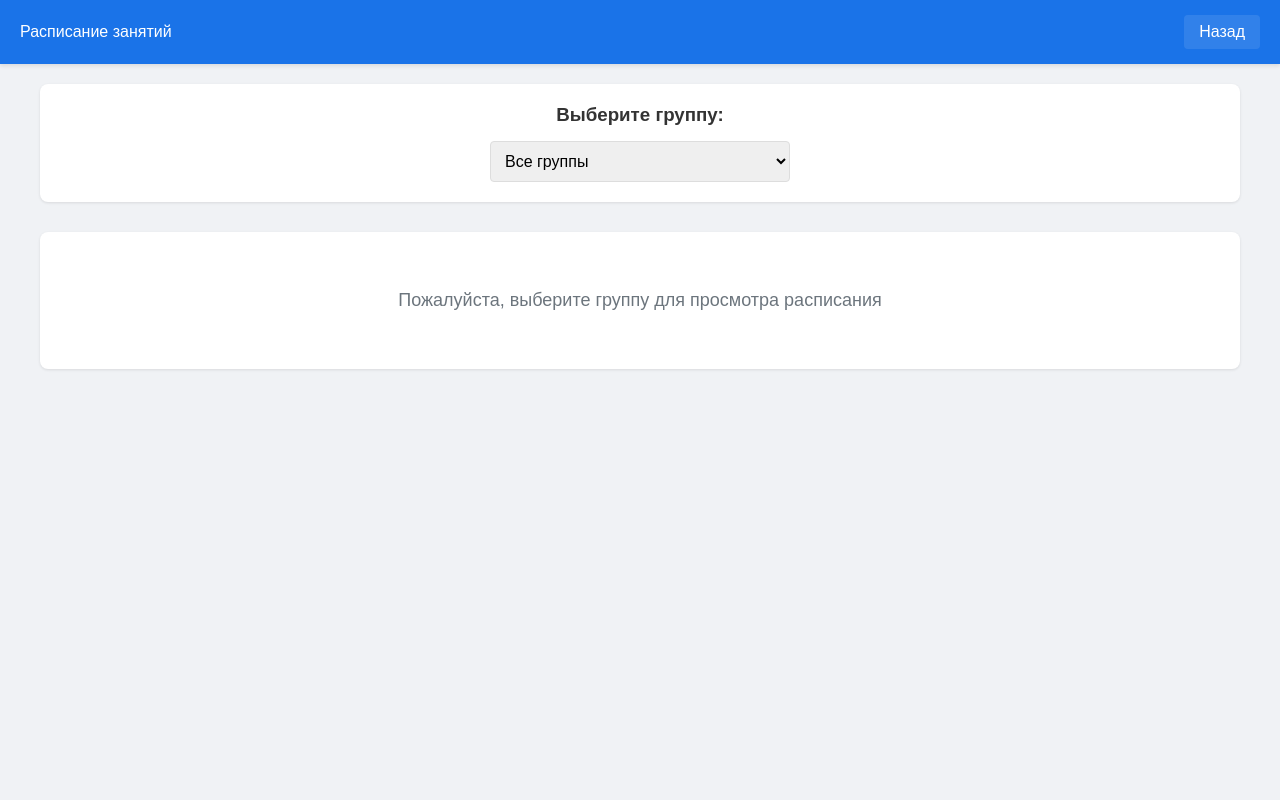
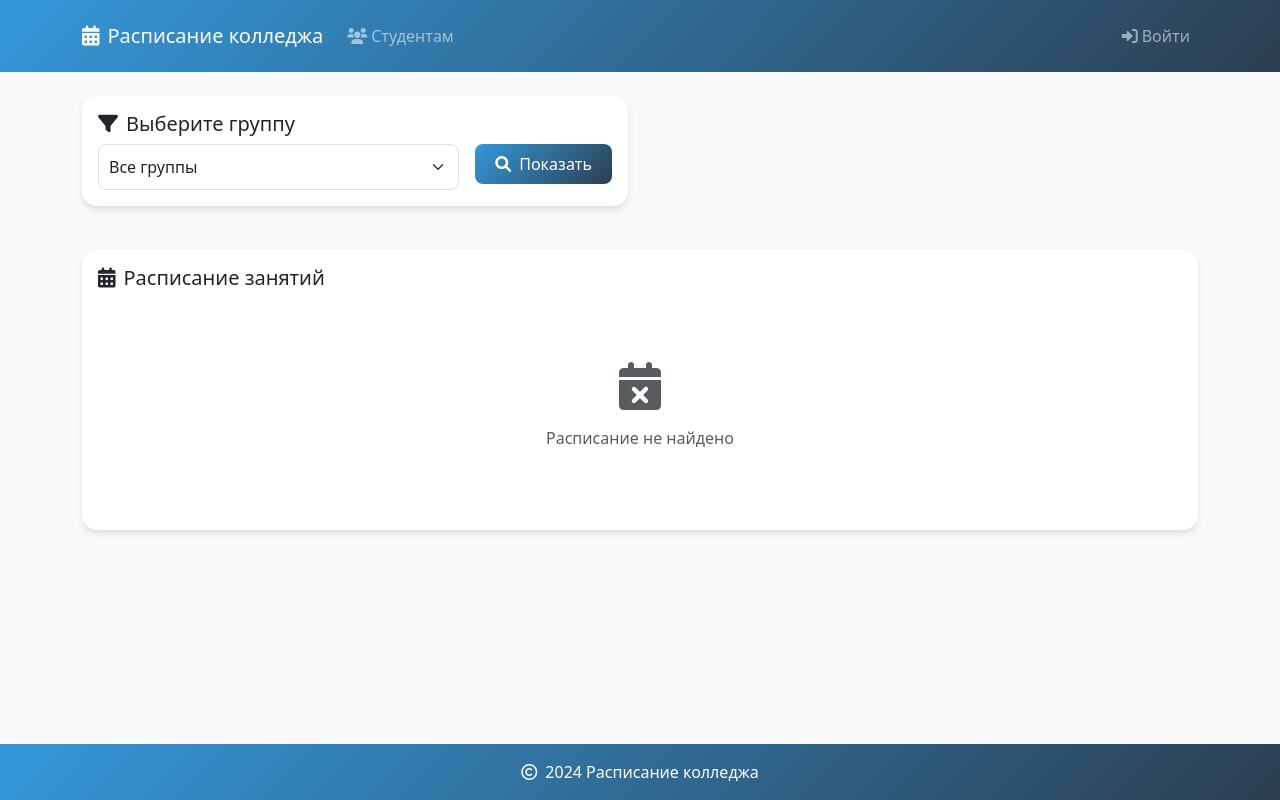
Before and after one commit to damir7182/college-schedule, a Flask app: page /student in a window 1280 px wide. Run offline with Flask 2, Linux system fonts and the light colour scheme; tables that the repository leaves empty hold one stand-in row (values such as "Sample post").

Commit message:
Update public_schedule.html

```diff
--- a/templates/public_schedule.html
+++ b/templates/public_schedule.html
@@ -1,209 +1,75 @@
-<!DOCTYPE html>
-<html lang="ru">
-<head>
-    <meta charset="UTF-8">
-    <meta name="viewport" content="width=device-width, initial-scale=1.0">
-    <title>Расписание занятий</title>
-    <style>
-        body {
-            font-family: Arial, sans-serif;
-            margin: 0;
-            padding: 0;
-            background-color: #f0f2f5;
-        }
+{% extends "base.html" %}
 
-        .navbar {
-            background-color: #1a73e8;
-            color: white;
-            padding: 15px 20px;
-            display: flex;
-            justify-content: space-between;
-            align-items: center;
-            box-shadow: 0 2px 4px rgba(0,0,0,0.1);
-        }
-
-        .container {
-            max-width: 1200px;
-            margin: 0 auto;
-            padding: 20px;
-        }
-
-        .back-btn {
-            color: white;
-            text-decoration: none;
-            padding: 8px 15px;
-            background-color: rgba(255,255,255,0.1);
-            border-radius: 4px;
-            transition: background-color 0.3s;
-        }
-
-        .back-btn:hover {
-            background-color: rgba(255,255,255,0.2);
-        }
-
-        .group-selector {
-            background-color: white;
-            padding: 20px;
-            margin-bottom: 30px;
-            border-radius: 8px;
-            box-shadow: 0 1px 3px rgba(0,0,0,0.1);
-            text-align: center;
-        }
-
-        .group-selector h3 {
-            margin-top: 0;
-            margin-bottom: 15px;
-            color: #333;
-        }
-
-        .filter-group select {
-            width: 300px;
-            padding: 10px;
-            font-size: 16px;
-            border: 1px solid #ddd;
-            border-radius: 4px;
-        }
-
-        .group-title {
-            text-align: center;
-            color: #1a73e8;
-            margin: 30px 0;
-            font-size: 24px;
-        }
-
-        .day-schedule {
-            margin-bottom: 40px;
-            background-color: white;
-            border-radius: 8px;
-            box-shadow: 0 1px 3px rgba(0,0,0,0.1);
-            overflow: hidden;
-        }
-
-        .day-schedule h3 {
-            margin: 0;
-            padding: 15px 20px;
-            background-color: #1a73e8;
-            color: white;
-            font-size: 18px;
-        }
-
-        .schedule-table {
-            width: 100%;
-            border-collapse: collapse;
-            background-color: white;
-        }
-
-        .schedule-table th {
-            background-color: #f8f9fa;
-            color: #333;
-            font-weight: 500;
-            padding: 12px 15px;
-            text-align: left;
-            border-bottom: 2px solid #dee2e6;
-        }
-
-        .schedule-table td {
-            padding: 12px 15px;
-            border-bottom: 1px solid #dee2e6;
-        }
-
-        .no-classes {
-            text-align: center;
-            color: #6c757d;
-            font-style: italic;
-            padding: 20px !important;
-        }
-
-        .select-group-message {
-            text-align: center;
-            padding: 40px;
-            background-color: white;
-            border-radius: 8px;
-            color: #6c757d;
-            font-size: 18px;
-            box-shadow: 0 1px 3px rgba(0,0,0,0.1);
-        }
-
-        @media (max-width: 768px) {
-            .container {
-                padding: 10px;
-            }
-
-            .group-selector select {
-                width: 100%;
-            }
-
-            .schedule-table {
-                display: block;
-                overflow-x: auto;
-            }
-        }
-    </style>
-</head>
-<body>
-    <nav class="navbar">
-        <span>Расписание занятий</span>
-        <a href="{{ url_for('index') }}" class="back-btn">Назад</a>
-    </nav>
-
-    <div class="container">
-        <!-- Выбор группы -->
-        <div class="group-selector">
-            <h3>Выберите группу:</h3>
-            <form action="{{ url_for('student') }}" method="GET">
-                <div class="filter-group">
-                    <select id="filter_group" name="group" onchange="this.form.submit()">
+{% block content %}
+<div class="row mb-4">
+    <div class="col-md-6">
+        <div class="card">
+            <div class="card-body">
+                <h5 class="card-title">
+                    <i class="fas fa-filter me-2"></i>Выберите группу
+                </h5>
+                <form method="GET" class="row g-3">
+                    <div class="col-auto flex-grow-1">
+                        <select name="group" class="form-select">
                             <option value="">Все группы</option>
                             {% for group in groups %}
-                            <option value="{{ group }}" {% if request.args.get('group') == group %}selected{% endif %}>{{ group }}</option>
+                            <option value="{{ group }}" {% if group == selected_group %}selected{% endif %}>
+                                {{ group }}
+                            </option>
                             {% endfor %}
                         </select>
                     </div>
+                    <div class="col-auto">
+                        <button type="submit" class="btn btn-custom">
+                            <i class="fas fa-search me-2"></i>Показать
+                        </button>
+                    </div>
                 </form>
             </div>
+        </div>
+    </div>
+</div>
 
+<div class="card">
+    <div class="card-body">
+        <h5 class="card-title mb-4">
+            <i class="fas fa-calendar-alt me-2"></i>Расписание занятий
             {% if selected_group %}
-            <h2 class="group-title">Расписание группы {{ selected_group }}</h2>
+            <span class="badge bg-primary ms-2">{{ selected_group }}</span>
+            {% endif %}
+        </h5>
 
-            {% for day in ['Понедельник', 'Вторник', 'Среда', 'Четверг', 'Пятница', 'Суббота'] %}
-                <div class="day-schedule">
-                    <h3>{{ day }}</h3>
-                    <table class="schedule-table">
+        {% if schedules %}
+        <div class="table-responsive">
+            <table class="table table-hover">
                 <thead>
                     <tr>
-                                <th>Время</th>
-                                <th>Предмет</th>
-                                <th>Преподаватель</th>
-                                <th>Аудитория</th>
+                        <th><i class="fas fa-calendar-day me-2"></i>День</th>
+                        <th><i class="fas fa-clock me-2"></i>Время</th>
+                        <th><i class="fas fa-book me-2"></i>Предмет</th>
+                        <th><i class="fas fa-chalkboard-teacher me-2"></i>Преподаватель</th>
+                        <th><i class="fas fa-door-open me-2"></i>Аудитория</th>
                     </tr>
                 </thead>
                 <tbody>
-                            {% set found = false %}
                     {% for schedule in schedules %}
-                                {% if schedule.day == day %}
-                                    {% set found = true %}
                     <tr>
+                        <td>{{ schedule.day }}</td>
                         <td>{{ schedule.time }}</td>
                         <td>{{ schedule.subject }}</td>
                         <td>{{ schedule.teacher }}</td>
                         <td>{{ schedule.room }}</td>
                     </tr>
-                                {% endif %}
                     {% endfor %}
-                            {% if not found %}
-                                <tr>
-                                    <td colspan="4" class="no-classes">Нет занятий</td>
-                                </tr>
-                            {% endif %}
                 </tbody>
             </table>
         </div>
-            {% endfor %}
         {% else %}
-            <div class="select-group-message">
-                <p>Пожалуйста, выберите группу для просмотра расписания</p>
+        <div class="text-center text-muted py-5">
+            <i class="fas fa-calendar-times fa-3x mb-3"></i>
+            <p>Расписание не найдено</p>
         </div>
         {% endif %}
     </div>
-</body>
-</html>
+</div>
+{% endblock %}
```
Lines whose indentation alone changed are shown as unchanged.
